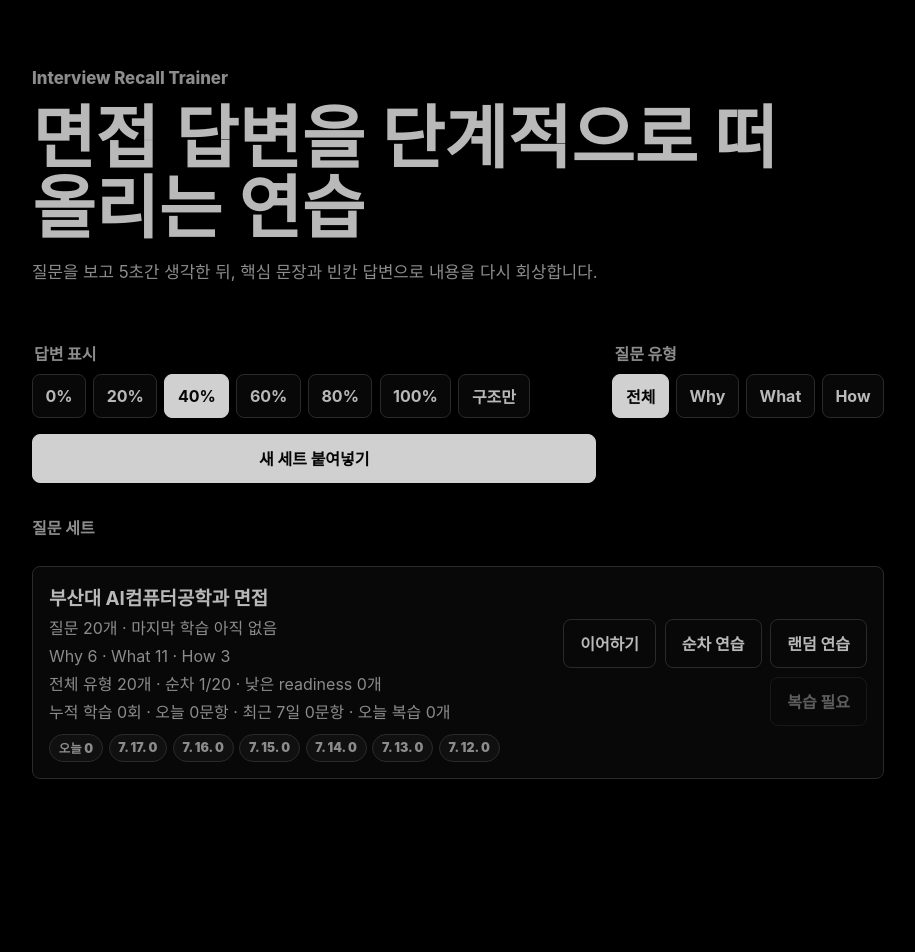
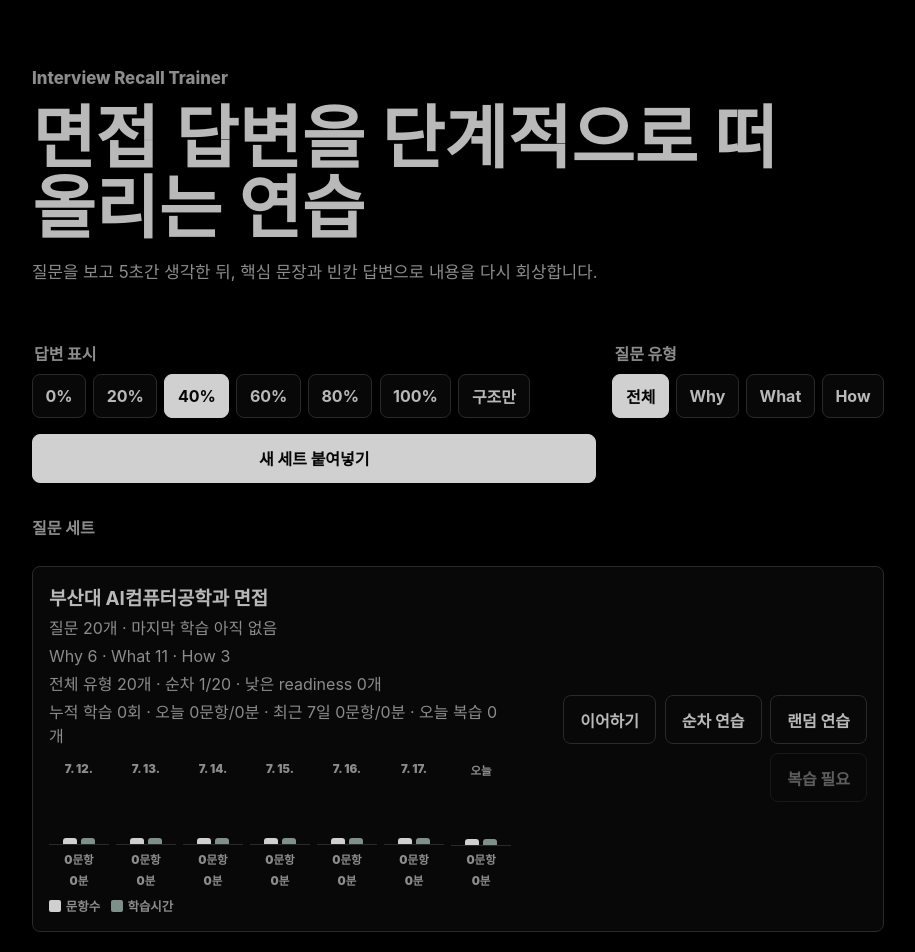
Before and after one commit to ckleenok/interview-recall-trainer, a React (Vite) app: page / in a window 1280 px wide. Shown: the top 952 px of the page, without its empty margins (182-1097 px from the left). Before the commit the page ends 803 px from the top, so only its background shows below. Built offline with nearby package versions, Linux system fonts and the light colour scheme.

Commit message:
Chart daily study activity

```diff
--- a/public/sw.js
+++ b/public/sw.js
@@ -1,4 +1,4 @@
-const CACHE_NAME = "interview-recall-trainer-v6";
+const CACHE_NAME = "interview-recall-trainer-v7";
 const APP_SHELL = ["/", "/index.html", "/manifest.webmanifest", "/icons/icon-192.svg", "/icons/icon-512.svg"];
 
 self.addEventListener("install", (event) => {
--- a/src/components/SetCard.tsx
+++ b/src/components/SetCard.tsx
@@ -1,6 +1,13 @@
 import type { PracticeMode, QuestionSet, QuestionType, QuestionTypeFilter, SetProgress } from "../types/interview";
 import { QUESTION_STRUCTURES } from "../utils/questionStructure";
-import { getRecentStudyTotal, getStudyCount, isDueForReview, toLocalDateKey } from "../utils/studySchedule";
+import {
+  formatStudyDuration,
+  getRecentStudySeconds,
+  getRecentStudyTotal,
+  getStudyCount,
+  isDueForReview,
+  toLocalDateKey,
+} from "../utils/studySchedule";
 
 interface SetCardProps {
   questionSet: QuestionSet;
@@ -23,9 +30,10 @@ function formatShortDate(date: Date): string {
   return new Intl.DateTimeFormat("ko-KR", { month: "numeric", day: "numeric" }).format(date);
 }
 
-function getDailyItems(progress?: SetProgress): Array<{ date: string; label: string; count: number }> {
+function getDailyItems(progress?: SetProgress): Array<{ date: string; label: string; count: number; seconds: number }> {
   const today = new Date();
-  return Array.from({ length: 7 }, (_, offset) => {
+  return Array.from({ length: 7 }, (_, index) => {
+    const offset = 6 - index;
     const date = new Date(today);
     date.setDate(today.getDate() - offset);
     const key = toLocalDateKey(date);
@@ -33,6 +41,7 @@ function getDailyItems(progress?: SetProgress): Array<{ date: string; label: str
       date: key,
       label: offset === 0 ? "오늘" : formatShortDate(date),
       count: progress?.dailyStudyCounts?.[key] ?? 0,
+      seconds: progress?.dailyStudySeconds?.[key] ?? 0,
     };
   });
 }
@@ -59,7 +68,11 @@ export function SetCard({ questionSet, progress, questionTypeFilter, onStart, on
   const totalStudyCount = Object.values(progress?.questionStats ?? {}).reduce((sum, stat) => sum + stat.studyCount, 0);
   const todayStudyCount = getRecentStudyTotal(progress, 1);
   const weekStudyCount = getRecentStudyTotal(progress, 7);
+  const todayStudySeconds = getRecentStudySeconds(progress, 1);
+  const weekStudySeconds = getRecentStudySeconds(progress, 7);
   const dailyItems = getDailyItems(progress);
+  const maxDailyCount = Math.max(1, ...dailyItems.map((item) => item.count));
+  const maxDailySeconds = Math.max(1, ...dailyItems.map((item) => item.seconds));
   const selectedCountText =
     questionTypeFilter === "all"
       ? "전체 유형"
@@ -81,14 +94,33 @@ export function SetCard({ questionSet, progress, questionTypeFilter, onStart, on
           {` · 낮은 readiness ${lowReadinessCount}개`}
         </p>
         <p>
-          누적 학습 {totalStudyCount}회 · 오늘 {todayStudyCount}문항 · 최근 7일 {weekStudyCount}문항 · 오늘 복습 {dueReviewCount}개
+          누적 학습 {totalStudyCount}회 · 오늘 {todayStudyCount}문항/{formatStudyDuration(todayStudySeconds)} · 최근 7일{" "}
+          {weekStudyCount}문항/{formatStudyDuration(weekStudySeconds)} · 오늘 복습 {dueReviewCount}개
         </p>
-        <div className="dailyStudyStrip" aria-label="최근 7일 학습 문제수">
+        <div className="studyChart" aria-label="지난 7일 일자별 학습 문항수와 학습 시간">
           {dailyItems.map((item) => (
-            <span key={item.date}>
-              {item.label} {item.count}
-            </span>
+            <div className="studyChartDay" key={item.date}>
+              <span className="studyChartLabel">{item.label}</span>
+              <div className="studyBars">
+                <span
+                  className="studyBar countBar"
+                  style={{ height: `${Math.max(6, (item.count / maxDailyCount) * 58)}px` }}
+                  title={`${item.label} ${item.count}문항`}
+                />
+                <span
+                  className="studyBar timeBar"
+                  style={{ height: `${Math.max(6, (item.seconds / maxDailySeconds) * 58)}px` }}
+                  title={`${item.label} ${formatStudyDuration(item.seconds)}`}
+                />
+              </div>
+              <span className="studyChartValue">{item.count}문항</span>
+              <span className="studyChartValue">{formatStudyDuration(item.seconds)}</span>
+            </div>
           ))}
+        </div>
+        <div className="studyChartLegend" aria-hidden="true">
+          <span><i className="legendCount" />문항수</span>
+          <span><i className="legendTime" />학습시간</span>
         </div>
       </div>
       <div className="setActions">
--- a/src/pages/PracticePage.tsx
+++ b/src/pages/PracticePage.tsx
@@ -8,6 +8,9 @@ import { usePracticeSession } from "../hooks/usePracticeSession";
 import type { AppStorage, PracticeMode, QuestionSet, QuestionTypeFilter, ReadinessLevel } from "../types/interview";
 import { getReviewInfo, getStudyCount, toLocalDateKey } from "../utils/studySchedule";
 import { CompletionPage } from "./CompletionPage";
+
+const ACTIVE_STUDY_IDLE_LIMIT_MS = 2 * 60 * 1000;
+const STUDY_TIMER_TICK_MS = 5000;
 
 interface PracticePageProps {
   storage: AppStorage;
@@ -25,6 +28,8 @@ export function PracticePage({ storage, setStorage, questionSet, mode, start, on
   const [revealToken, setRevealToken] = useState(0);
   const [hideToken, setHideToken] = useState(0);
   const recordedQuestionRef = useRef<string | null>(null);
+  const lastInteractionRef = useRef(Date.now());
+  const lastStudyTickRef = useRef(Date.now());
   const session = usePracticeSession({
     storage,
     setStorage,
@@ -49,6 +54,44 @@ export function PracticePage({ storage, setStorage, questionSet, mode, start, on
     recordedQuestionRef.current = questionId;
     recordCurrentStudy(questionId);
   }, [showAnswer, session.currentQuestion?.id]);
+
+  useEffect(() => {
+    function markInteraction() {
+      lastInteractionRef.current = Date.now();
+    }
+
+    function resetTick() {
+      lastStudyTickRef.current = Date.now();
+      markInteraction();
+    }
+
+    const activityEvents = ["pointerdown", "keydown", "wheel", "touchstart", "click"];
+    activityEvents.forEach((eventName) => window.addEventListener(eventName, markInteraction, { passive: true }));
+    window.addEventListener("focus", resetTick);
+    window.addEventListener("blur", resetTick);
+    document.addEventListener("visibilitychange", resetTick);
+
+    const timer = window.setInterval(() => {
+      const now = Date.now();
+      const elapsedSeconds = Math.floor((now - lastStudyTickRef.current) / 1000);
+      const isActive =
+        document.visibilityState === "visible" &&
+        document.hasFocus() &&
+        now - lastInteractionRef.current <= ACTIVE_STUDY_IDLE_LIMIT_MS;
+
+      lastStudyTickRef.current = now;
+      if (!isActive || elapsedSeconds <= 0) return;
+      recordStudySeconds(Math.min(elapsedSeconds, STUDY_TIMER_TICK_MS / 1000 + 1));
+    }, STUDY_TIMER_TICK_MS);
+
+    return () => {
+      window.clearInterval(timer);
+      activityEvents.forEach((eventName) => window.removeEventListener(eventName, markInteraction));
+      window.removeEventListener("focus", resetTick);
+      window.removeEventListener("blur", resetTick);
+      document.removeEventListener("visibilitychange", resetTick);
+    };
+  }, [questionSet.id]);
 
   function updateRatio(blankRatio: number) {
     setStorage((previous) => ({
@@ -128,6 +171,27 @@ export function PracticePage({ storage, setStorage, questionSet, mode, start, on
               [dateKey]: (previousProgress.dailyStudyCounts?.[dateKey] ?? 0) + 1,
             },
             lastStudiedAt: nowIso,
+          },
+        },
+      };
+    });
+  }
+
+  function recordStudySeconds(seconds: number) {
+    if (seconds <= 0) return;
+    const dateKey = toLocalDateKey(new Date());
+    setStorage((previous) => {
+      const previousProgress = previous.progress[questionSet.id] ?? { sequentialIndex: 0 };
+      return {
+        ...previous,
+        progress: {
+          ...previous.progress,
+          [questionSet.id]: {
+            ...previousProgress,
+            dailyStudySeconds: {
+              ...(previousProgress.dailyStudySeconds ?? {}),
+              [dateKey]: (previousProgress.dailyStudySeconds?.[dateKey] ?? 0) + seconds,
+            },
           },
         },
       };
--- a/src/styles.css
+++ b/src/styles.css
@@ -227,14 +227,6 @@ p {
   line-height: 1.5;
 }
 
-.dailyStudyStrip {
-  display: flex;
-  flex-wrap: wrap;
-  gap: 0.35rem;
-  margin-top: 0.6rem;
-}
-
-.dailyStudyStrip span,
 .studyBadge {
   display: inline-flex;
   min-height: 28px;
@@ -246,6 +238,85 @@ p {
   color: var(--muted);
   font-size: 0.78rem;
   font-weight: 900;
+}
+
+.studyChart {
+  display: grid;
+  grid-template-columns: repeat(7, minmax(0, 1fr));
+  gap: 0.45rem;
+  margin-top: 0.85rem;
+  max-width: 620px;
+}
+
+.studyChartDay {
+  display: grid;
+  grid-template-rows: auto 64px auto auto;
+  gap: 0.3rem;
+  min-width: 0;
+  align-items: end;
+  justify-items: center;
+}
+
+.studyChartLabel,
+.studyChartValue {
+  width: 100%;
+  overflow: hidden;
+  color: var(--muted);
+  font-size: 0.72rem;
+  font-weight: 900;
+  text-align: center;
+  text-overflow: ellipsis;
+  white-space: nowrap;
+}
+
+.studyBars {
+  display: flex;
+  width: 100%;
+  height: 64px;
+  align-items: end;
+  justify-content: center;
+  gap: 0.22rem;
+  border-bottom: 1px solid var(--line);
+}
+
+.studyBar {
+  display: block;
+  width: min(34%, 14px);
+  min-width: 7px;
+  border-radius: 3px 3px 0 0;
+}
+
+.countBar,
+.legendCount {
+  background: #d0d0d0;
+}
+
+.timeBar,
+.legendTime {
+  background: #7f8f8a;
+}
+
+.studyChartLegend {
+  display: flex;
+  flex-wrap: wrap;
+  gap: 0.65rem;
+  margin-top: 0.55rem;
+  color: var(--muted);
+  font-size: 0.78rem;
+  font-weight: 900;
+}
+
+.studyChartLegend span {
+  display: inline-flex;
+  align-items: center;
+  gap: 0.3rem;
+}
+
+.studyChartLegend i {
+  display: inline-flex;
+  width: 0.75rem;
+  height: 0.75rem;
+  border-radius: 2px;
 }
 
 .setActions,
--- a/src/types/interview.ts
+++ b/src/types/interview.ts
@@ -40,6 +40,7 @@ export interface SetProgress {
   readiness?: Record<string, ReadinessLevel>;
   questionStats?: Record<string, QuestionStudyStat>;
   dailyStudyCounts?: Record<string, number>;
+  dailyStudySeconds?: Record<string, number>;
   lastStudiedAt?: string;
 }
 
--- a/src/utils/storage.ts
+++ b/src/utils/storage.ts
@@ -104,6 +104,7 @@ function migrateProgress(progress?: Record<string, Partial<SetProgress>>): Recor
       readiness: value.readiness as Record<string, ReadinessLevel> | undefined,
       questionStats: value.questionStats,
       dailyStudyCounts: value.dailyStudyCounts,
+      dailyStudySeconds: value.dailyStudySeconds,
       lastStudiedAt: value.lastStudiedAt,
     };
   }
--- a/src/utils/studySchedule.ts
+++ b/src/utils/studySchedule.ts
@@ -93,3 +93,25 @@ export function getRecentStudyTotal(progress: SetProgress | undefined, days: num
 
   return total;
 }
+
+export function getRecentStudySeconds(progress: SetProgress | undefined, days: number, now = new Date()): number {
+  const seconds = progress?.dailyStudySeconds ?? {};
+  let total = 0;
+
+  for (let offset = 0; offset < days; offset += 1) {
+    const date = new Date(now);
+    date.setDate(now.getDate() - offset);
+    total += seconds[toLocalDateKey(date)] ?? 0;
+  }
+
+  return total;
+}
+
+export function formatStudyDuration(totalSeconds: number): string {
+  if (totalSeconds <= 0) return "0분";
+  if (totalSeconds < 60) return "<1분";
+  const minutes = Math.round(totalSeconds / 60);
+  if (minutes < 60) return `${minutes}분`;
+  const hours = minutes / 60;
+  return `${Number.isInteger(hours) ? hours.toFixed(0) : hours.toFixed(1)}시간`;
+}
```
